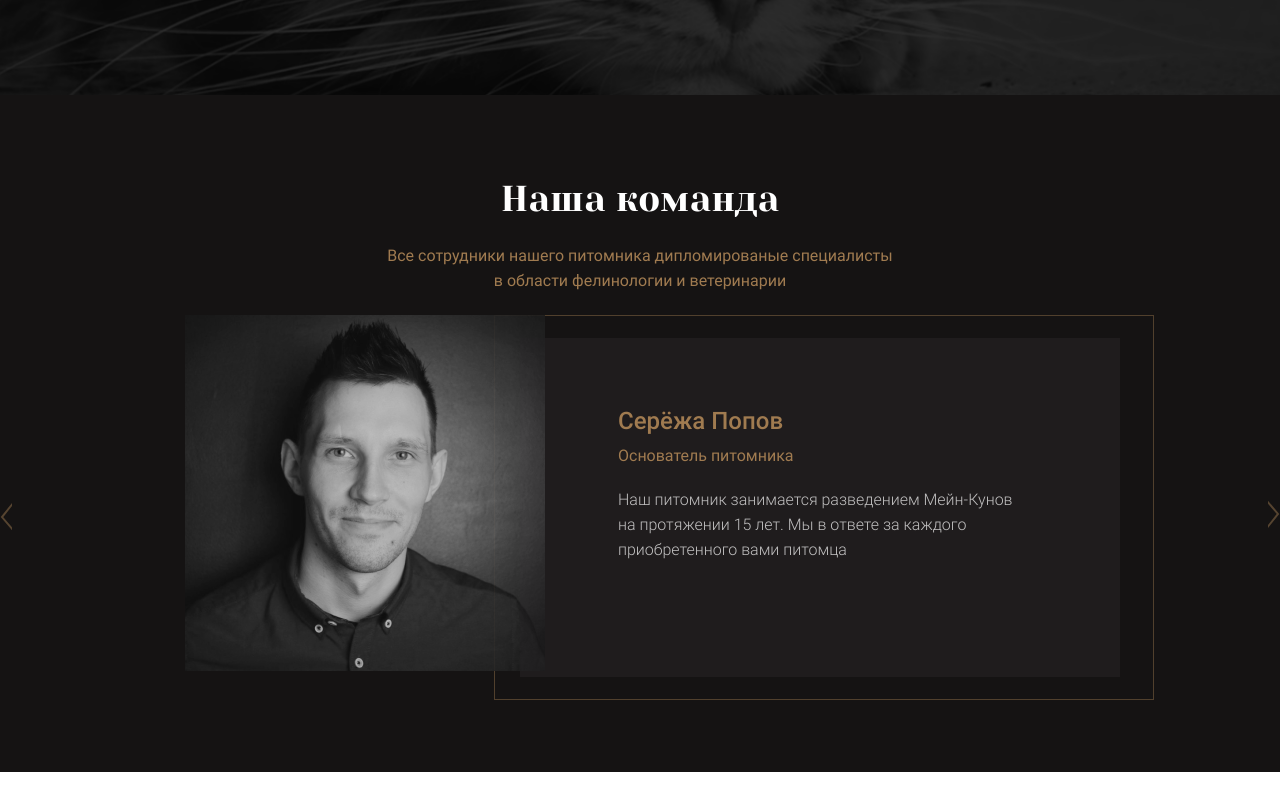
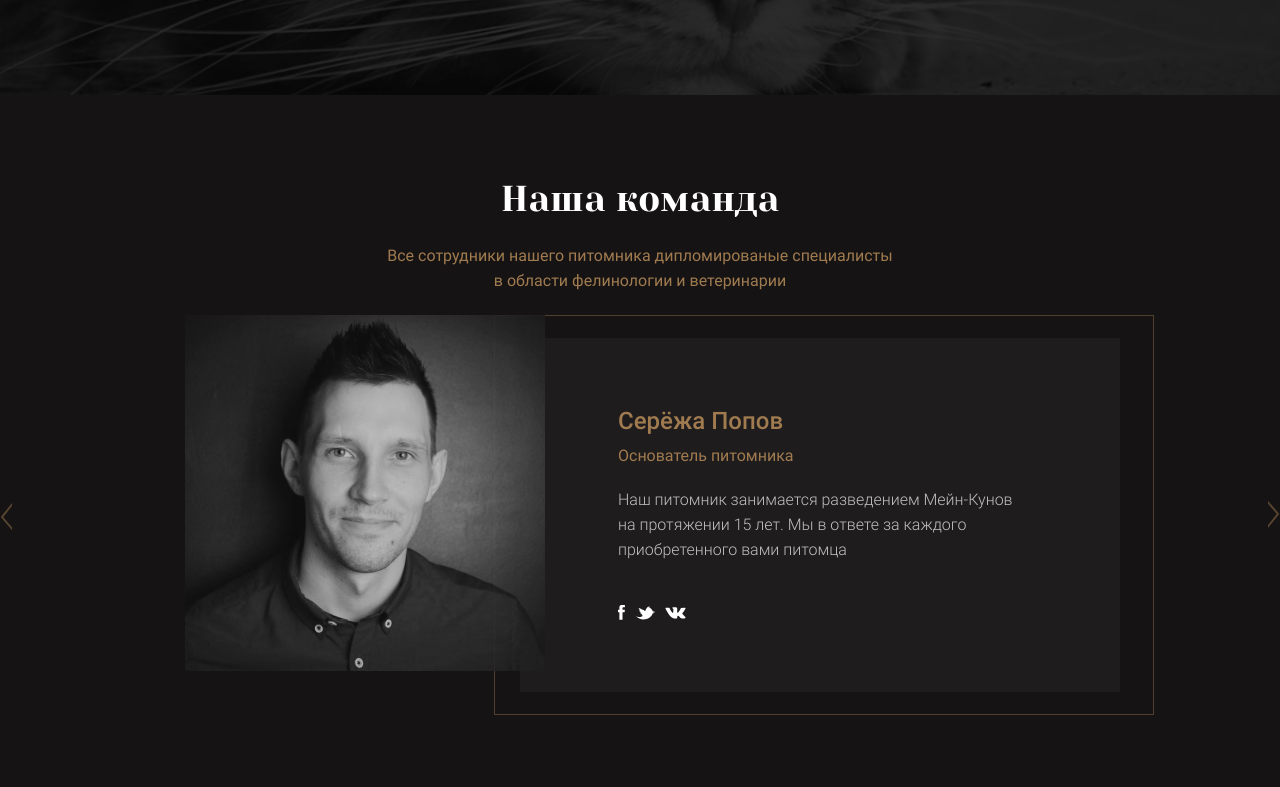
Before and after one commit to Renat2202/cattery, a plain HTML site: page index.html in a window 1280 px wide. Shown: the part 3331-4118 px from the top of the page. Drawn offline with Linux system fonts and the light colour scheme.

Commit message:
Правки в секции team.

```diff
--- a/blocks/team/__member-social-item/_fb/team__member-social-item_fb.css
+++ b/blocks/team/__member-social-item/_fb/team__member-social-item_fb.css
@@ -1,3 +1,5 @@
 .team__member-social-item_fb {
+    width: 6.76px;
+    height: 14.49px;
     background-image: url(../../../../images/team-fb.svg);
 }
--- a/blocks/team/__member-social-item/_tw/team__member-social-item_tw.css
+++ b/blocks/team/__member-social-item/_tw/team__member-social-item_tw.css
@@ -1,3 +1,5 @@
 .team__member-social-item_tw {
+    width: 20.09px;
+    height: 13.82px;
     background-image: url(../../../../images/team-tw.svg);
 }
--- a/blocks/team/__member-social-item/_vk/team__member-social-item_vk.css
+++ b/blocks/team/__member-social-item/_vk/team__member-social-item_vk.css
@@ -1,3 +1,5 @@
 .team__member-social-item_vk {
+    width: 21.03px;
+    height: 12px;
     background-image: url(../../../../images/team-vk.svg);
 }
--- a/blocks/team/__member-social-item/team__member-social-item.css
+++ b/blocks/team/__member-social-item/team__member-social-item.css
@@ -1,4 +1,7 @@
 .team__member-social-item {
+    cursor: pointer;
+    display: block;
     margin: 0 10px 0 0;
-    /* display: block; */
+    background-position: center;
+    background-size: cover;
 }
--- a/blocks/team/__member-social/team__member-social.css
+++ b/blocks/team/__member-social/team__member-social.css
@@ -1,5 +1,6 @@
 .team__member-social {
     display: flex;
+    align-items: center;
     padding: 0;
     margin: 43px 0 0;
     list-style-type: none;
--- a/blocks/team/__member/team__member.css
+++ b/blocks/team/__member/team__member.css
@@ -7,6 +7,7 @@
     max-width: 600px;
     max-height: 356px;
     background-color: #1F1C1D;
+    z-index: 1;
 }
 
 .team__member::before {
@@ -17,7 +18,6 @@
     bottom: -23px;
     left: -26px;
     right: -34px;
-    /* width: 660px;
-    height: 402px; */
     border: 0.5px solid rgba(160, 123, 80, 0.43);
+    z-index: -1;
 }
--- a/index.html
+++ b/index.html
@@ -258,9 +258,9 @@
                                 приобретенного вами питомца
                             </blockquote>
                             <ul class="team__member-social">
-                                <li class="team__member-social-item team__member-social-item_fb"></li>
-                                <li class="team__member-social-item team__member-social-item_tw"></li>
-                                <li class="team__member-social-item team__member-social-item_vk"></li>
+                                <li><a class="team__member-social-item team__member-social-item_fb" href="#"></a></li>
+                                <li><a class="team__member-social-item team__member-social-item_tw" href="#"></a></li>
+                                <li><a class="team__member-social-item team__member-social-item_vk" href="#"></a></li>
                             </ul>
 
                         </li>
```
